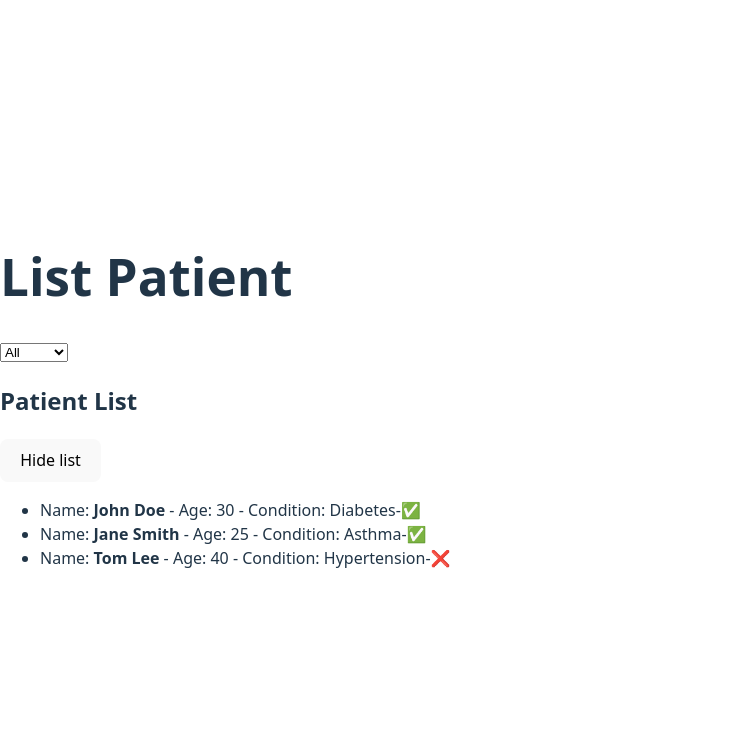
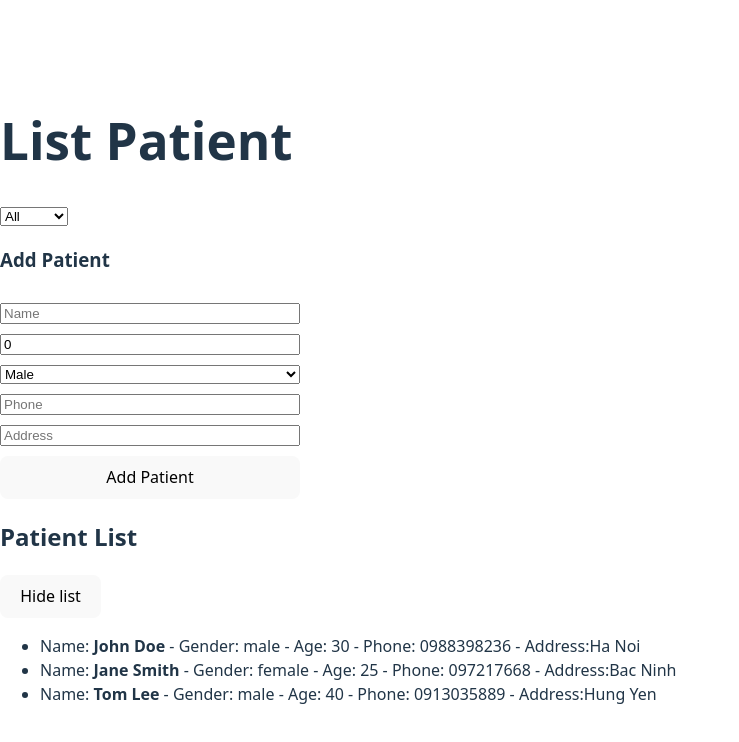
Before and after one commit to viet30701via/ERM-Hospital, a React (Vite) app in the folder Week3/frontend/emr-frontend/: page / in a window 1280 px wide. Shown: the top 742 px of the page, without its empty margins (0-739 px from the left). Built offline with nearby package versions, Linux system fonts and the light colour scheme.

Commit message:
create patient form with basic validation

```diff
--- a/Week3/frontend/emr-frontend/public/patients.json
+++ b/Week3/frontend/emr-frontend/public/patients.json
@@ -7,7 +7,9 @@
     "role": "Patient",
     "conditions": "Diabetes",
     "status": "Active",
-    "medicalRecord": []
+    "medicalRecord": [],
+    "phone" : "0988398236",
+    "address":"Ha Noi"
   },
   {
     "id": "2",
@@ -17,7 +19,9 @@
     "role": "Patient",
     "conditions": "Asthma",
     "status": "Active",
-    "medicalRecord": []
+    "medicalRecord": [],
+    "phone" : "097217668",
+    "address":"Bac Ninh"
   },
   {
     "id": "3",
@@ -27,6 +31,8 @@
     "role": "Patient",
     "conditions": "Hypertension",
     "status": "Inactive",
-    "medicalRecord": []
+    "medicalRecord": [],
+    "phone" : "0913035889",
+    "address":"Hung Yen"
   }
 ]
--- /dev/null
+++ b/Week3/frontend/emr-frontend/src/components/PatientForm.tsx
@@ -0,0 +1,104 @@
+import React, { useState } from "react";
+import type { Patient } from "../models/Patient";
+import { Role, type Gender, PatientStatus } from "../models/Type";
+import type { MedicalRecord } from "../models/MedicalRecord";
+
+// interface FormData {
+//   name: string;
+//   age: string;
+//   gender: Gender;
+//   phone: string;
+//   address: string;
+//   conditions: string;
+// }
+// interface FormErrors {
+//   name?: string;
+//   age?: string;
+//   phone?: string;
+//   address?: string;
+//   conditions?: string;
+// }
+
+interface PatientFormProps {
+  addPatient: (patient: Patient) => void;
+}
+export default function PatientForm({ addPatient }: PatientFormProps) {
+  const [name, setName] = useState("");
+  const [age, setAge] = useState<number>(0);
+  const [gender, setGender] = useState<"male" | "female">("male");
+  const [phone, setPhone] = useState("");
+  const [address, setAddress] = useState("");
+
+  const [error, setError] = useState("");
+
+  const handleSubmit = (e: React.FormEvent) => {
+    e.preventDefault();
+
+    if (!name.trim()) return alert("Name is not valid");
+    if (age <= 0) return alert("Age must be >0 ");
+    if (!/^[0-9]{10}$/.test(phone)) return alert("Phone must be 10 digits");
+    if (!address.trim()) return alert("Address not valid");
+
+    const newPatient: Patient = {
+      id: "",
+      name,
+      age: age,
+      gender,
+      role: Role.Patient,
+      conditions: "",
+      status: PatientStatus.Active,
+      medicalRecord: [],
+      phone,
+      address,
+    };
+
+    addPatient(newPatient);
+
+    //reset form after submit form
+    setName("");
+    setAge(0);
+    setPhone("");
+    setAddress("");
+  };
+
+  return (
+    <form
+      onSubmit={handleSubmit}
+      style={{
+        display: "flex",
+        flexDirection: "column",
+        gap: "10px",
+        maxWidth: "300px",
+      }}
+    >
+      <h3>Add Patient</h3>
+
+      <input
+        value={name}
+        onChange={(e) => setName(e.target.value)}
+        placeholder="Name"
+      />
+      <input
+        type="number"
+        value={age}
+        onChange={(e) => setAge(Number(e.target.value))}
+        placeholder="Age"
+      />
+      <select value={gender} onChange={(e) => setGender(e.target.value as any)}>
+        <option value="male">Male</option>
+        <option value="male">Female</option>
+      </select>
+      <input
+        value={phone}
+        onChange={(e) => setPhone(e.target.value)}
+        placeholder="Phone"
+      />
+      <input
+        value={address}
+        onChange={(e) => setAddress(e.target.value)}
+        placeholder="Address"
+      />
+      <button type="submit">Add Patient</button>
+    </form>
+  );
+}
--- a/Week3/frontend/emr-frontend/src/components/PatientList.tsx
+++ b/Week3/frontend/emr-frontend/src/components/PatientList.tsx
@@ -1,84 +1,78 @@
-import {useState, useEffect } from "react";
-import  type { Patient } from "../models/Patient";
+import { useState, useEffect } from "react";
+import type { Patient } from "../models/Patient";
+import PatientForm from "./PatientForm";
 
 //list patient
 
-export default function PatientList()
-{
+export default function PatientList() {
   //List patients
-    const [patients,setPatient] = useState<Patient[]>([]);
+  const [patients, setPatient] = useState<Patient[]>([]);
   //Show/Hide list
-    const [showList,setShowList] = useState<boolean>(true);
+  const [showList, setShowList] = useState<boolean>(true);
   //Loading state
-    const [loading,setLoading] = useState<boolean>(true);
+  const [loading, setLoading] = useState<boolean>(true);
 
-    const[error,setError] = useState<string>("");
+  const [error, setError] = useState<string>("");
 
-    const[filter,setFilter] = useState("All");
+  const [filter, setFilter] = useState("All");
 
+  const addPatient = (p: Patient) => {
+    setPatient((prev) => [...prev, p]);
+  };
   const filterPatient =
-    filter === "All"
-    ? patients
-    : patients.filter(p => p.status===filter);
+    filter === "All" ? patients : patients.filter((p) => p.status === filter);
 
-    useEffect(() =>
-    {
+  useEffect(() => {
     console.log("Patient mounted");
-        const fetchPatients = async () =>{
-            try{
+    const fetchPatients = async () => {
+      try {
         setLoading(true);
         setError("");
         const res = await fetch("/patients.json");
-            if(!res.ok) throw new Error("Request failed");
+        if (!res.ok) throw new Error("Request failed");
         const data = await res.json();
         setPatient(data);
-
-            }
-            catch(err){
+      } catch (err) {
         setError("Loading error");
-            }
-            finally{
+      } finally {
         setLoading(false);
       }
     };
     fetchPatients();
     return () => {
-            console.log("PatientList unmounted")
-        }
-    },[])
+      console.log("PatientList unmounted");
+    };
+  }, []);
 
   if (loading) return <p>Đang tải...</p>;
   if (error) return <p style={{ color: "red" }}>{error}</p>;
-    return(
+  return (
     <div>
-            <select value = {filter} onChange={(e) => setFilter(e.target.value) } >
+      <select value={filter} onChange={(e) => setFilter(e.target.value)}>
         <option value="All">All</option>
         <option value="Active">Active</option>
         <option value="Inactive">Inactive</option>
-
       </select>
 
+      <PatientForm addPatient={addPatient} />
 
       <h2>Patient List</h2>
 
-            <button onClick={() => setShowList(prev => !prev)}>
-            {showList? "Hide list" : "ShowList"}
+      <button onClick={() => setShowList((prev) => !prev)}>
+        {showList ? "Hide list" : "ShowList"}
       </button>
       {loading && <p>Loading....</p>}
       {showList && (
         <ul>
-                {filterPatient.map(patient => (
+          {filterPatient.map((patient) => (
             <li key={patient.id}>
-                        Name: <strong>{patient.name}</strong> -
-                        Age: {patient.age} -
-                        Condition: {patient.conditions}-
-                        {(patient.status as string) === "Active" ? "✅" : "❌"}
+              Name: <strong>{patient.name}</strong> - Gender: {patient.gender} -
+              Age: {patient.age} - Phone: {patient.phone} - Address:
+              {patient.address}
             </li>
           ))}
         </ul>
       )}
     </div>
-
-
-    )
+  );
 }
--- a/Week3/frontend/emr-frontend/src/models/Patient.ts
+++ b/Week3/frontend/emr-frontend/src/models/Patient.ts
@@ -9,6 +9,8 @@ export interface Patient extends IIdentifiable {
   conditions: string;
   status: PatientStatus;
   medicalRecord: MedicalRecord[]; // 1 bệnh nhan có nhiều medicalrecord
+  phone: string;
+  address: string;
 }
 
 export { Role, PatientStatus };
```
Lines whose indentation alone changed are shown as unchanged.
